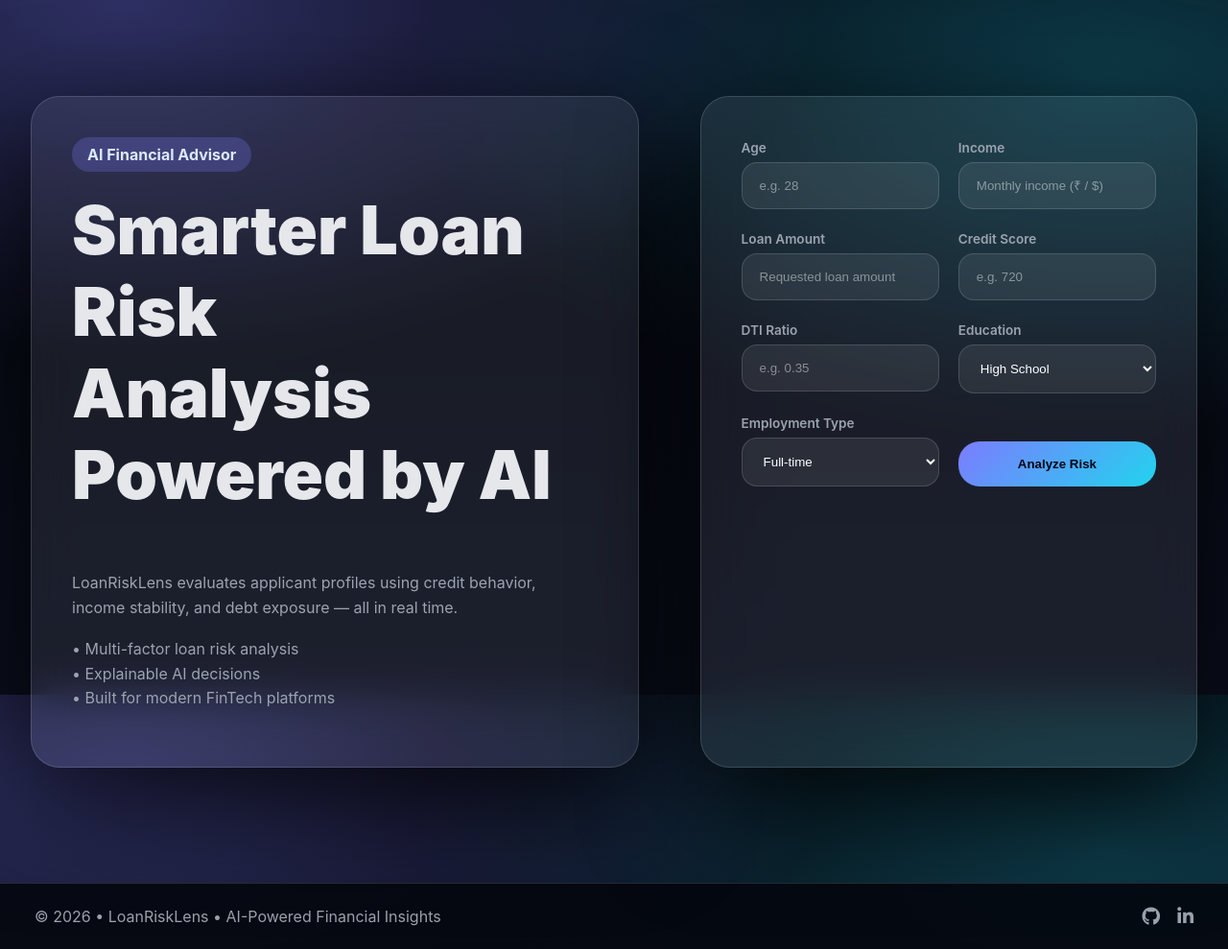
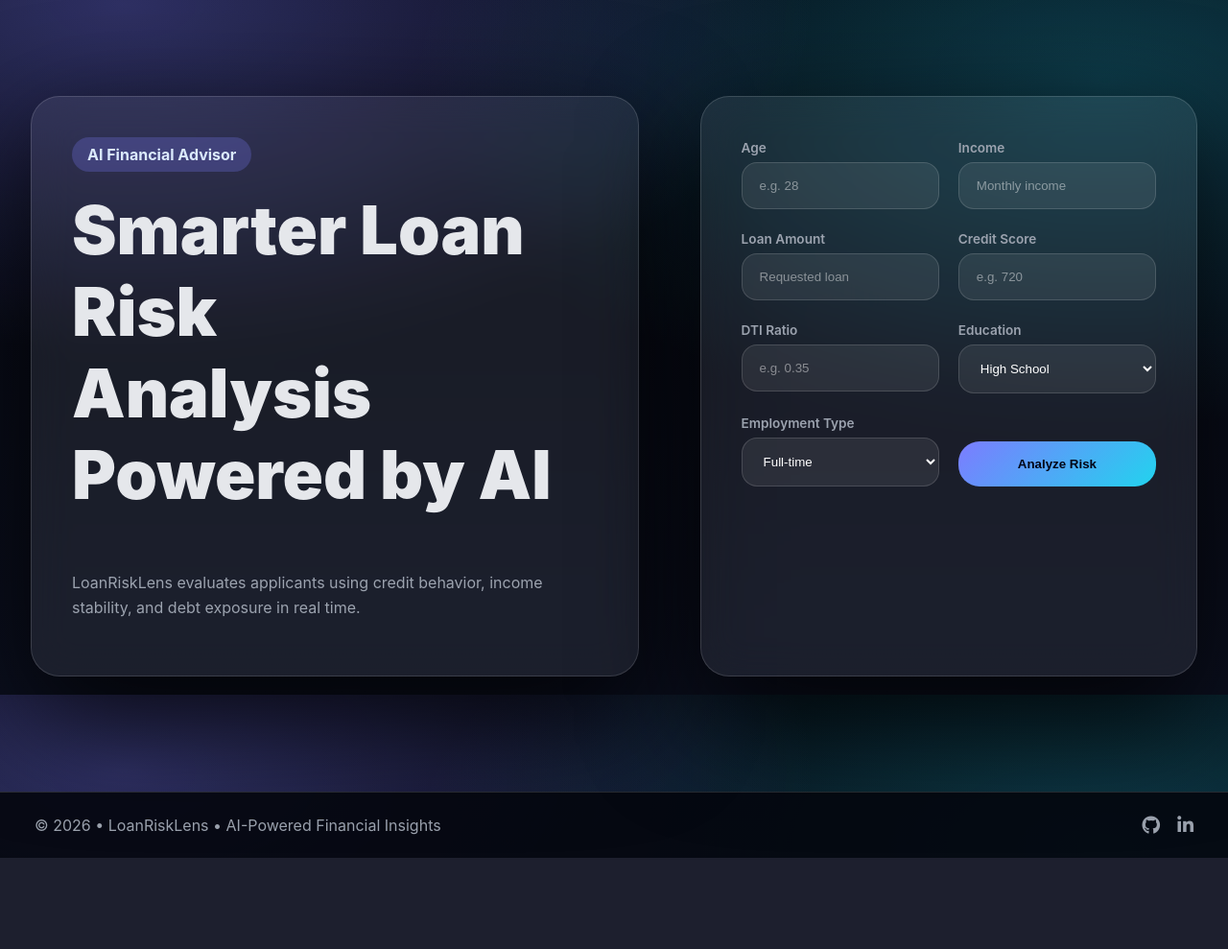
Before and after one commit to Haril2766/Loan-Default-ML, a Flask app: page / in a window 1280 px wide. Shown: the part 76-1065 px from the top of the page at 96% size. After the commit the page ends 970 px from the top, so only its background shows below. Run offline with Flask 3, Linux system fonts and the light colour scheme.

Commit message:
Update index.html

```diff
--- a/templates/index.html
+++ b/templates/index.html
@@ -6,7 +6,6 @@
   <div class="container">
     <div class="row">
 
-      <!-- LEFT -->
       <div class="heroCard">
         <div class="pill">AI Financial Advisor</div>
 
@@ -16,22 +15,15 @@
         </h1>
 
         <p class="heroText">
-          LoanRiskLens evaluates applicant profiles using credit behavior,
-          income stability, and debt exposure — all in real time.
-        </p>
-
-        <p class="heroText">
-          • Multi-factor loan risk analysis<br>
-          • Explainable AI decisions<br>
-          • Built for modern FinTech platforms
+          LoanRiskLens evaluates applicants using credit behavior,
+          income stability, and debt exposure in real time.
         </p>
       </div>
 
-      <!-- RIGHT -->
       <div class="glassCard">
         <form action="/predict" method="POST">
+
           <div class="row" style="grid-template-columns:1fr 1fr; gap:20px;">
-
             <div>
               <label class="form-label">Age</label>
               <input class="form-control" name="Age" placeholder="e.g. 28" required>
@@ -39,12 +31,12 @@
 
             <div>
               <label class="form-label">Income</label>
-              <input class="form-control" name="Income" placeholder="Monthly income (₹ / $)" required>
+              <input class="form-control" name="Income" placeholder="Monthly income" required>
             </div>
 
             <div>
               <label class="form-label">Loan Amount</label>
-              <input class="form-control" name="LoanAmount" placeholder="Requested loan amount" required>
+              <input class="form-control" name="LoanAmount" placeholder="Requested loan" required>
             </div>
 
             <div>
@@ -78,8 +70,8 @@
             <div style="display:flex;align-items:flex-end;">
               <button class="btnGlow">Analyze Risk</button>
             </div>
+          </div>
 
-          </div>
         </form>
       </div>
 
```
